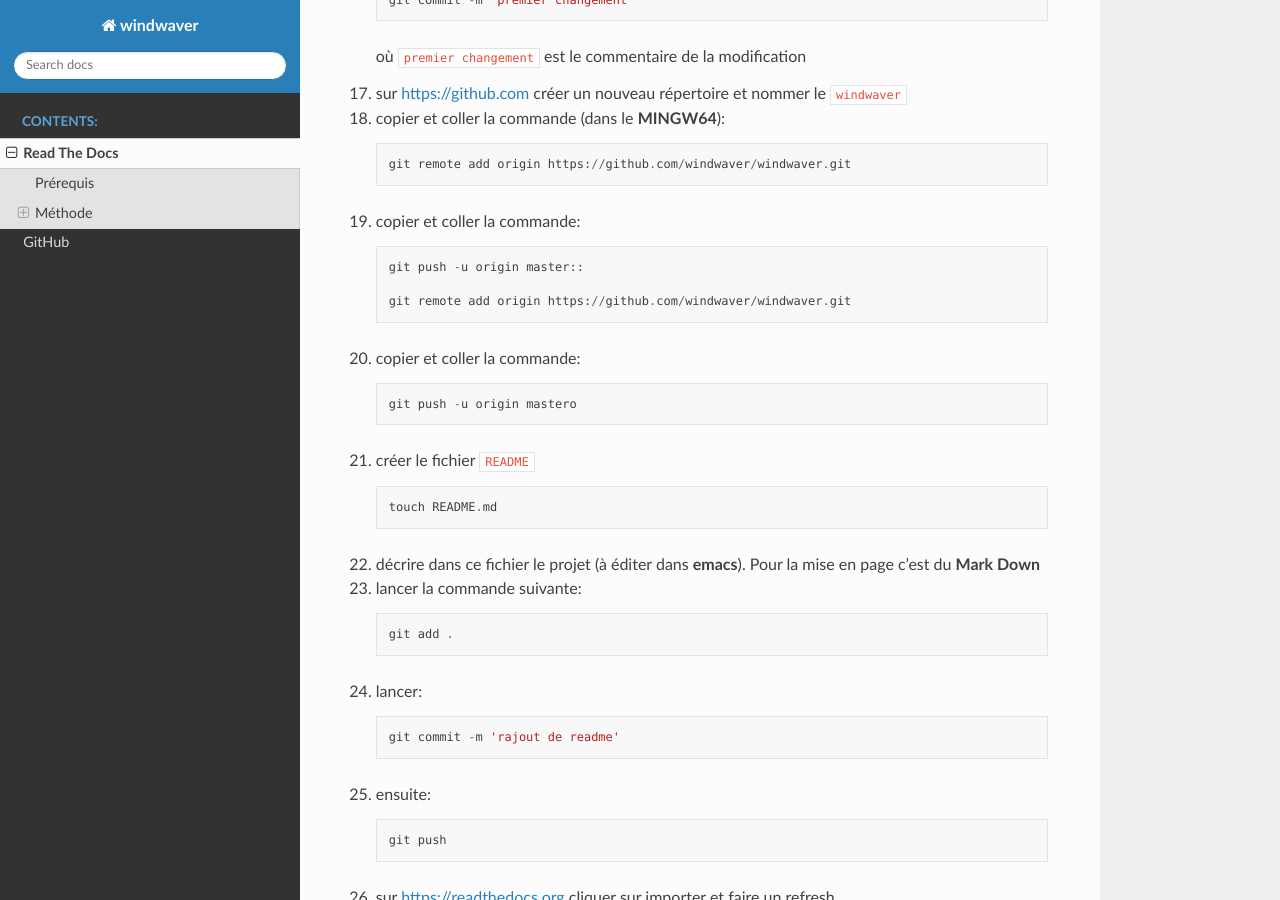
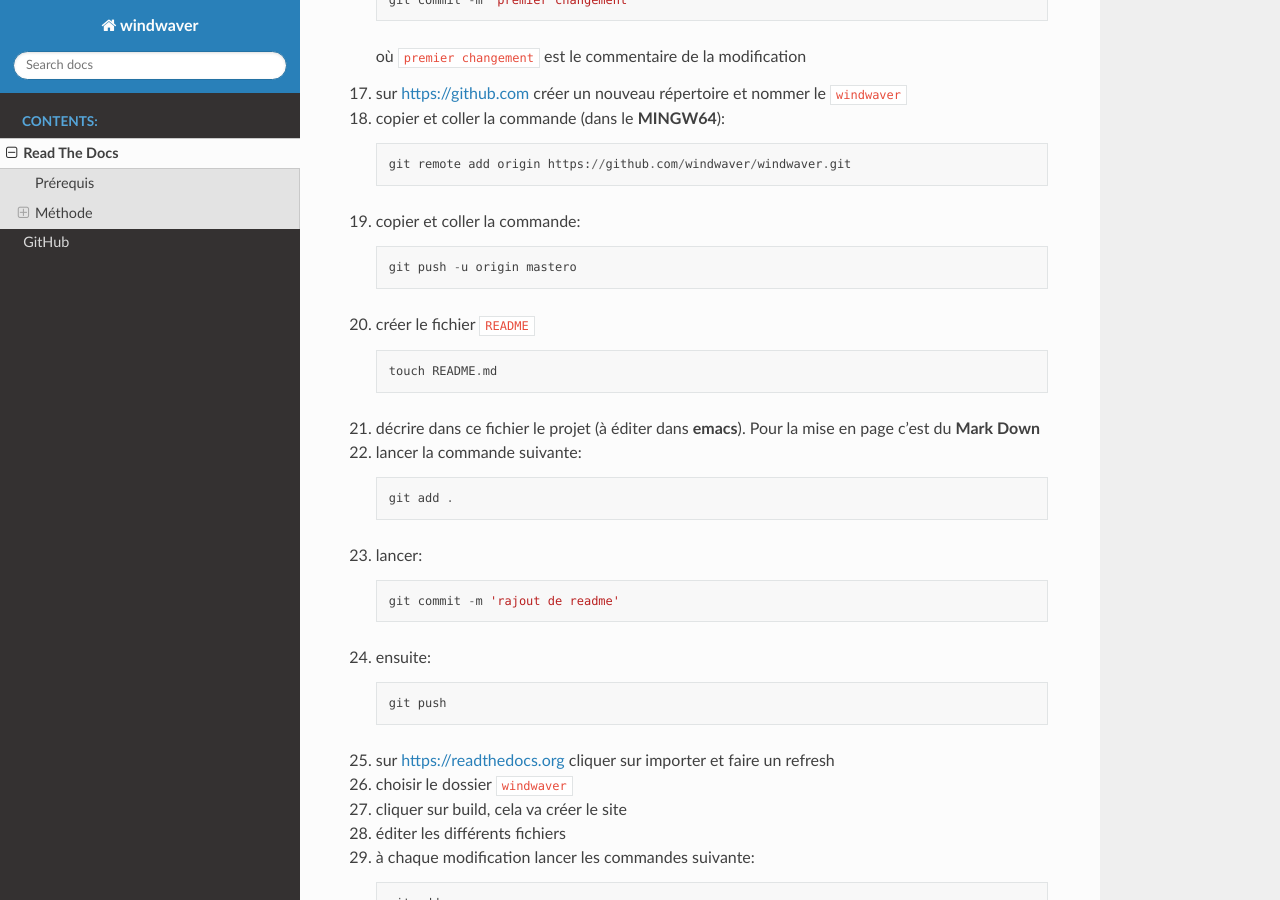
Before and after one commit to windwaver/windwaver, a Sphinx documentation site: the page built from docs/source/ReadTheDocs.rst, in a window 1280 px wide and 900 px high, scrolled down 1412 px. Built offline with Sphinx 7.4.7 and the Read the Docs theme 2.0.0, drawn with Linux system fonts in a browser that asks for light colours.

Commit message:
enlever a double

```diff
--- a/docs/source/ReadTheDocs.rst
+++ b/docs/source/ReadTheDocs.rst
@@ -84,13 +84,6 @@ Méthode
 
       git remote add origin https://github.com/windwaver/windwaver.git
 
-#. copier et coller la commande:
-
-   ::
-
-      git push -u origin master::
-
-      git remote add origin https://github.com/windwaver/windwaver.git
 
 #. copier et coller la commande:
 
```
